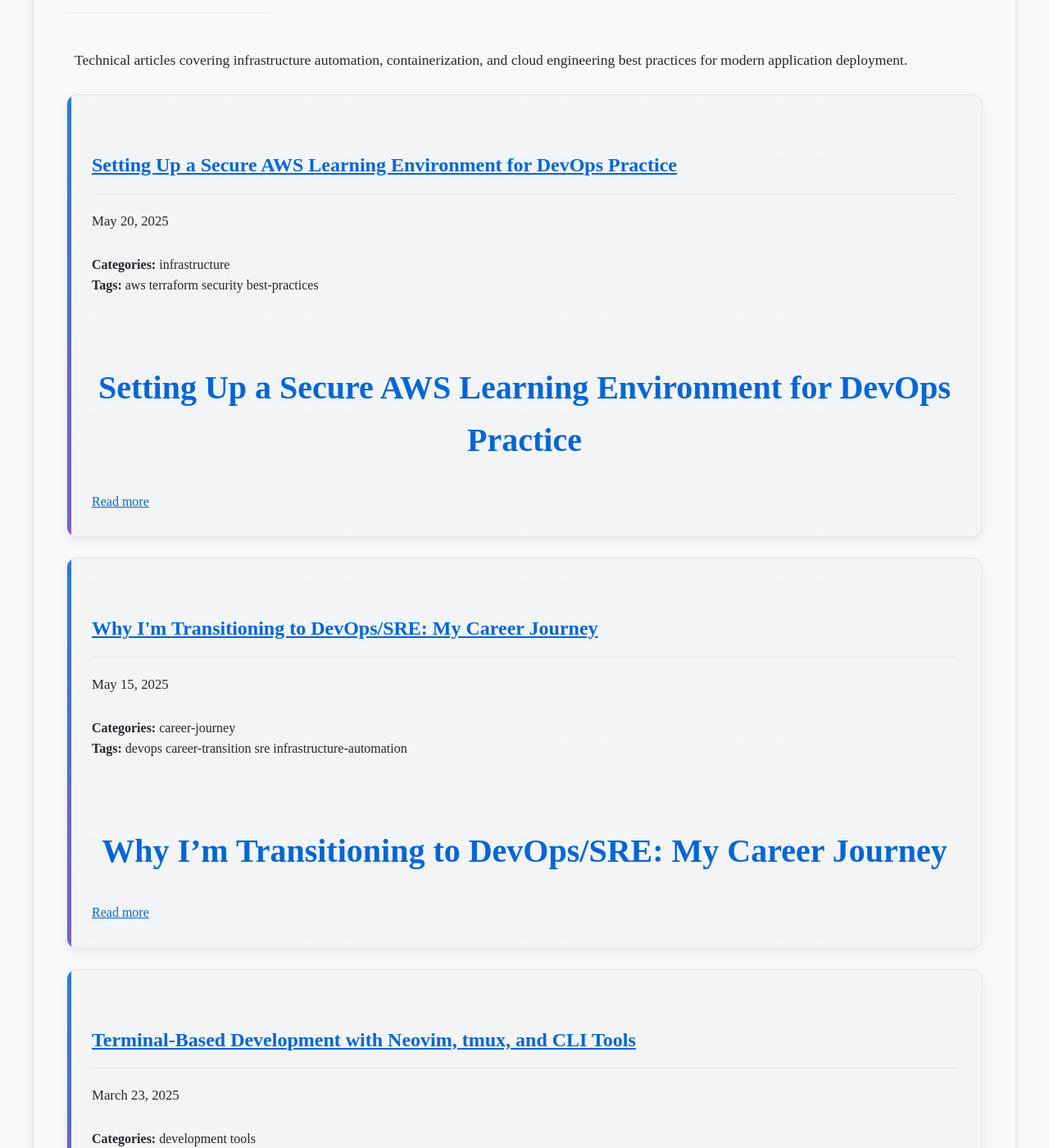
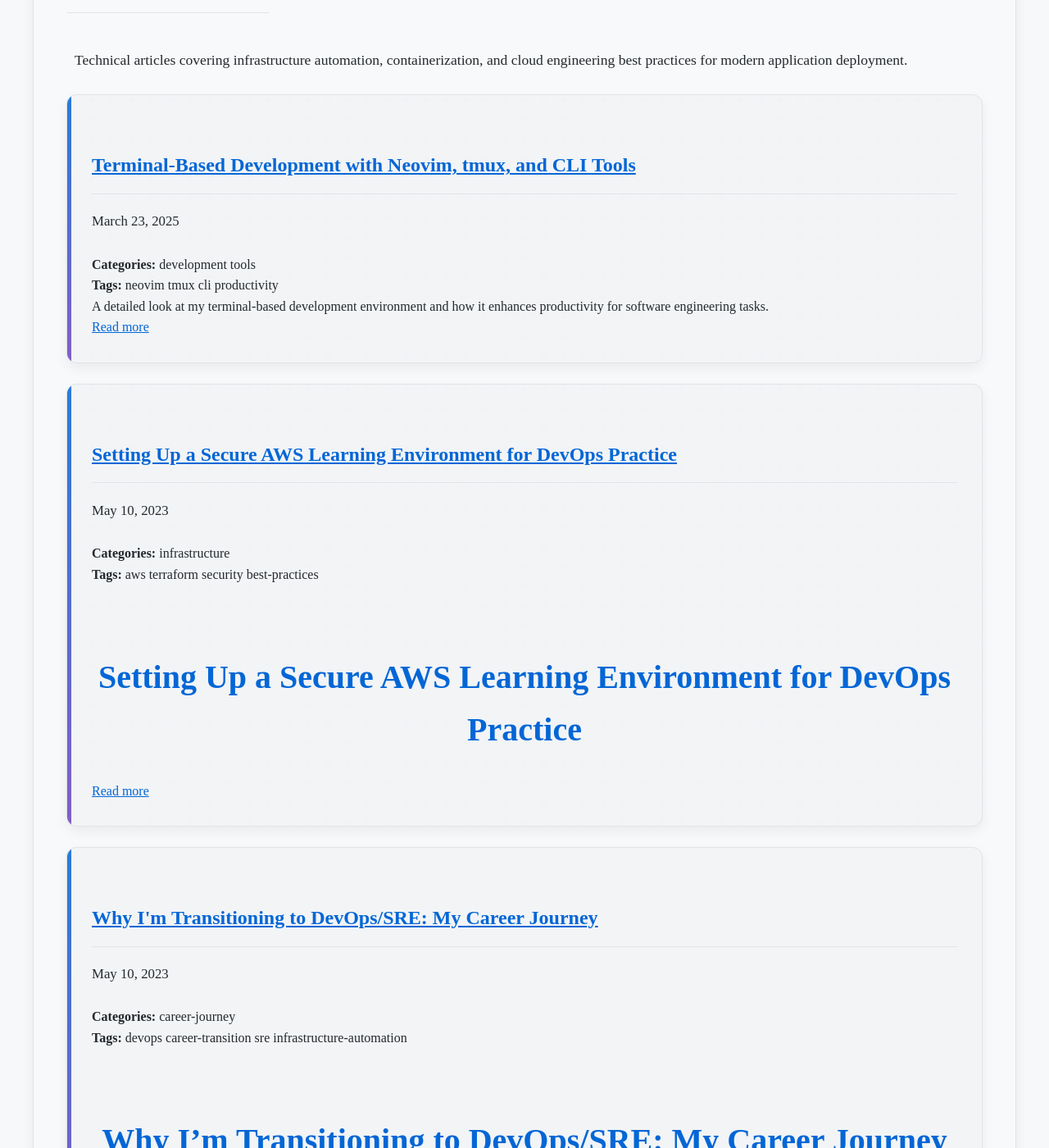
Before and after one commit to joshuamichaelhall/joshuamichaelhall.github.io, a Jekyll site: the page built from pages/blog.md, in a window 1280 px wide and 1400 px high, scrolled down 1067 px. Shown: the whole window at 82% size. Built offline with Jekyll 4.4.1, drawn with Linux system fonts in a browser that asks for light colours; nearby versions of some CDN libraries.

Commit message:
update articles

```diff
--- a/_config.yml
+++ b/_config.yml
@@ -18,6 +18,9 @@ plugins:
   - jekyll-remote-theme
   - jekyll-seo-tag
   - jekyll-sitemap
+
+# Enable future dated posts
+future: true
 
 # Navigation
 header_pages:
--- a/_posts/2025-05-20-setting-up-aws-learning-environment.md
+++ b/_posts/2023-05-10-setting-up-aws-learning-environment.md
@@ -1,7 +1,7 @@
 ---
 layout: post
 title: "Setting Up a Secure AWS Learning Environment for DevOps Practice"
-date: 2025-05-20 10:00:00 -0500
+date: 2023-05-10 10:00:00 -0500
 categories: infrastructure
 tags: aws terraform security best-practices
 ---
--- a/_posts/2025-05-15-why-devops-career-transition.md
+++ b/_posts/2023-05-10-why-devops-career-transition.md
@@ -1,7 +1,7 @@
 ---
 layout: post
 title: "Why I'm Transitioning to DevOps/SRE: My Career Journey"
-date: 2025-05-15 09:00:00 -0500
+date: 2023-05-10 09:00:00 -0500
 categories: career-journey
 tags: devops career-transition sre infrastructure-automation
 ---
```
